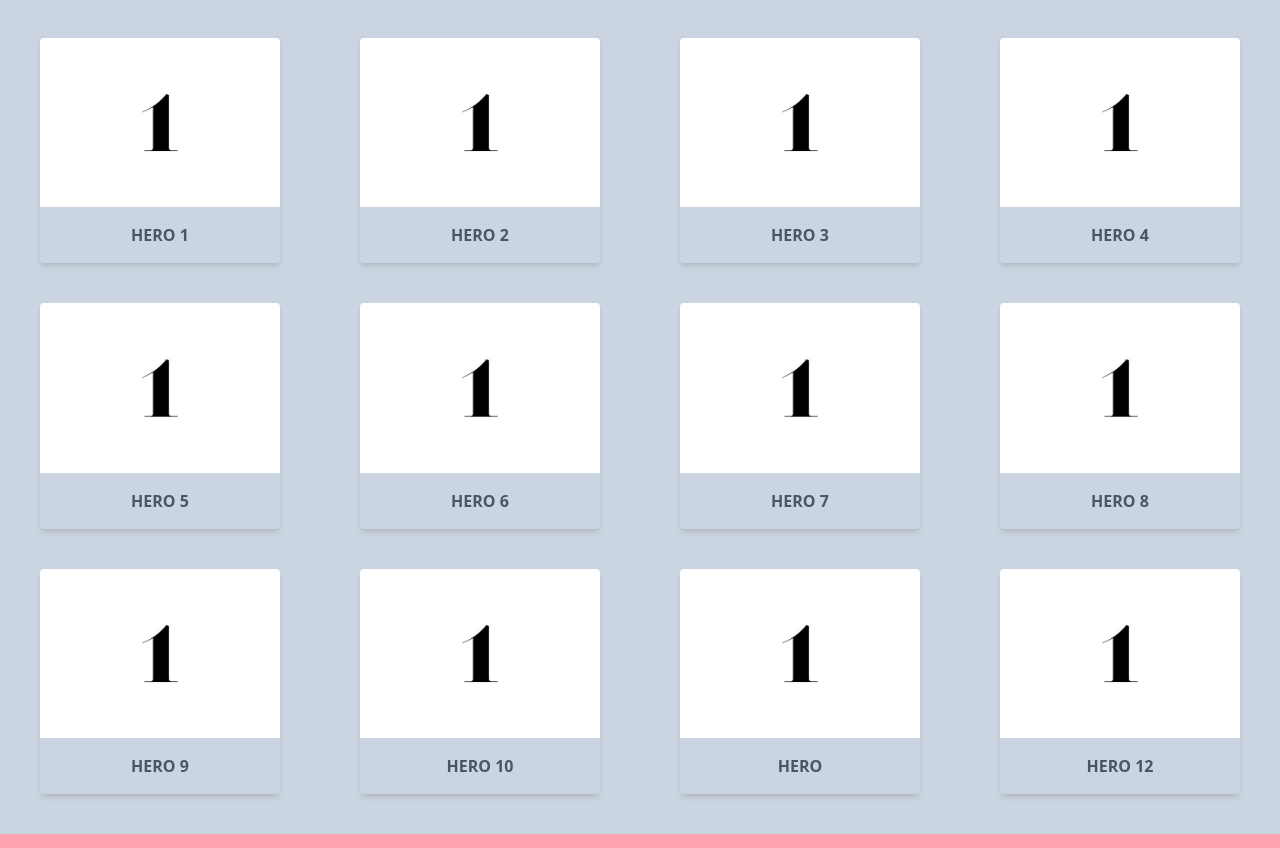
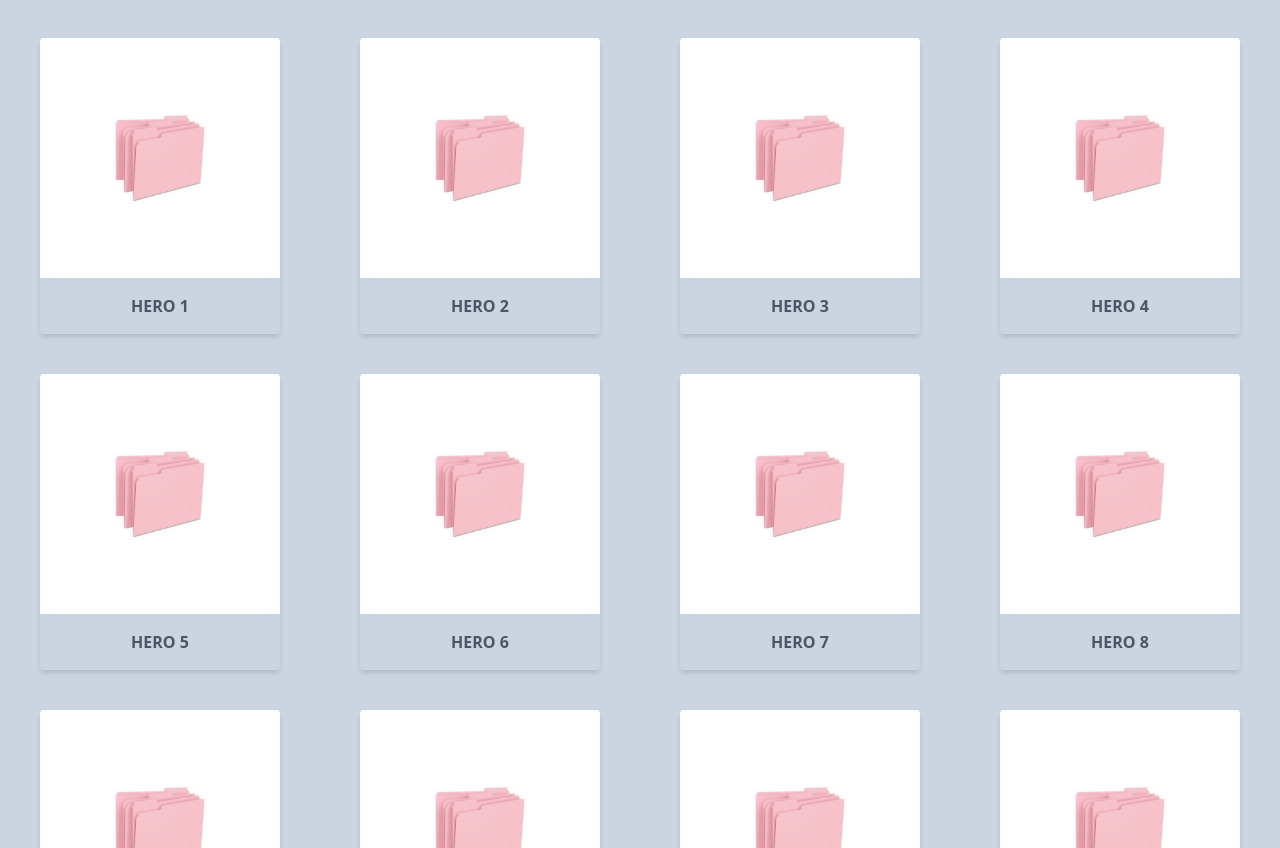
Before and after one commit to kaee-yorii/Belajar-Tailwind, a website: page src/index.html in a window 1280 px wide. Shown: the part 98-946 px from the top of the page. Drawn offline with Linux system fonts and the light colour scheme.

Commit message:
mengganti icon dalam box

```diff
--- a/src/index.html
+++ b/src/index.html
@@ -24,84 +24,84 @@
             <!-- CARDS GO HERE -->
             <div class="ml-10 bg-slate-300 rounded overflow-hidden shadow-md relative
             transform hover:scale-110 hover:bg-opacity-50 transition ease-out duration-500">
-                    <img class="items-center" src="img/number-1.jpeg" alt="">
+                    <img class="items-center" src="img/W0WZ4.jpeg" alt="">
                     <div class="m-4 text-center">
                         <span class="font-bold text-gray-600"><a href="latihan-hero1.html">HERO 1</a></span>
                     </div>
             </div>
             <div class="ml-10 bg-slate-300 rounded overflow-hidden shadow-md relative
             transform hover:scale-110 hover:bg-opacity-50 transition ease-out duration-500">
-                    <img class="items-center" src="img/number-1.jpeg" alt="">
+                    <img class="items-center" src="img/W0WZ4.jpeg" alt="">
                     <div class="m-4 text-center">
                         <span class="font-bold text-gray-600"><a href="latihan-hero2.html">HERO 2</a></span>
                     </div>
             </div>
             <div class="ml-10 bg-slate-300 rounded overflow-hidden shadow-md relative
             transform hover:scale-110 hover:bg-opacity-50 transition ease-out duration-500">
-                    <img class="items-center" src="img/number-1.jpeg" alt="">
+                    <img class="items-center" src="img/W0WZ4.jpeg" alt="">
                     <div class="m-4 text-center">
                         <span class="font-bold text-gray-600"><a href="latihan-hero3.html">HERO 3</a></span>
                     </div>
             </div>
             <div class="ml-10 bg-slate-300 rounded overflow-hidden shadow-md relative
             transform hover:scale-110 hover:bg-opacity-50 transition ease-out duration-500">
-                    <img class="items-center" src="img/number-1.jpeg" alt="">
+                    <img class="items-center" src="img/W0WZ4.jpeg" alt="">
                     <div class="m-4 text-center">
                         <span class="font-bold text-gray-600"><a href="latihan-hero4.html">HERO 4</a></span>
                     </div>
             </div>
             <div class="ml-10 bg-slate-300 rounded overflow-hidden shadow-md relative
             transform hover:scale-110 hover:bg-opacity-50 transition ease-out duration-500">
-                    <img class="items-center" src="img/number-1.jpeg" alt="">
+                    <img class="items-center" src="img/W0WZ4.jpeg" alt="">
                     <div class="m-4 text-center">
                         <span class="font-bold text-gray-600"><a href="latihan-hero5.html">HERO 5</a></span>
                     </div>
             </div>
             <div class="ml-10 bg-slate-300 rounded overflow-hidden shadow-md relative
             transform hover:scale-110 hover:bg-opacity-50 transition ease-out duration-500">
-                    <img class="items-center" src="img/number-1.jpeg" alt="">
+                    <img class="items-center" src="img/W0WZ4.jpeg" alt="">
                     <div class="m-4 text-center">
                         <span class="font-bold text-gray-600"><a href="latihan-hero6.html">HERO 6</a></span>
                     </div>
             </div>
             <div class="ml-10 bg-slate-300 rounded overflow-hidden shadow-md relative
             transform hover:scale-110 hover:bg-opacity-50 transition ease-out duration-500">
-                    <img class="items-center" src="img/number-1.jpeg" alt="">
+                    <img class="items-center" src="img/W0WZ4.jpeg" alt="">
                     <div class="m-4 text-center">
                         <span class="font-bold text-gray-600"><a href="latihan-hero7.html">HERO 7</a></span>
                     </div>
             </div>
             <div class="ml-10 bg-slate-300 rounded overflow-hidden shadow-md relative
             transform hover:scale-110 hover:bg-opacity-50 transition ease-out duration-500">
-                    <img class="items-center" src="img/number-1.jpeg" alt="">
+                    <img class="items-center" src="img/W0WZ4.jpeg" alt="">
                     <div class="m-4 text-center">
                         <span class="font-bold text-gray-600"><a href="latihan-hero8.html">HERO 8</a></span>
                     </div>
             </div>
             <div class="ml-10 bg-slate-300 rounded overflow-hidden shadow-md relative
             transform hover:scale-110 hover:bg-opacity-50 transition ease-out duration-500">
-                    <img class="items-center" src="img/number-1.jpeg" alt="">
+                    <img class="items-center" src="img/W0WZ4.jpeg" alt="">
                     <div class="m-4 text-center">
                         <span class="font-bold text-gray-600"><a href="latihan-hero9.html">HERO 9</a></span>
                     </div>
             </div>
             <div class="ml-10 bg-slate-300 rounded overflow-hidden shadow-md relative
             transform hover:scale-110 hover:bg-opacity-50 transition ease-out duration-500">
-                    <img class="items-center" src="img/number-1.jpeg" alt="">
+                    <img class="items-center" src="img/W0WZ4.jpeg" alt="">
                     <div class="m-4 text-center">
                         <span class="font-bold text-gray-600"><a href="latihan-hero10.html">HERO 10</a></span>
                     </div>
             </div>
             <div class="ml-10 bg-slate-300 rounded overflow-hidden shadow-md relative
             transform hover:scale-110 hover:bg-opacity-50 transition ease-out duration-500">
-                    <img class="items-center" src="img/number-1.jpeg" alt="">
+                    <img class="items-center" src="img/W0WZ4.jpeg" alt="">
                     <div class="m-4 text-center">
                         <span class="font-bold text-gray-600"><a href="latihan-hero11.html">HERO</a></span>
                     </div>
             </div>
             <div class="ml-10 bg-slate-300 rounded overflow-hidden shadow-md relative
             transform hover:scale-110 hover:bg-opacity-50 transition ease-out duration-500">
-                    <img class="items-center" src="img/number-1.jpeg" alt="">
+                    <img class="items-center" src="img/W0WZ4.jpeg" alt="">
                     <div class="m-4 text-center">
                         <span class="font-bold text-gray-600"> <a href="latihan-hero12.html">HERO 12</a></span>
                     </div>
```
Also changed, not shown: src/img/W0WZ4.jpeg (added).
